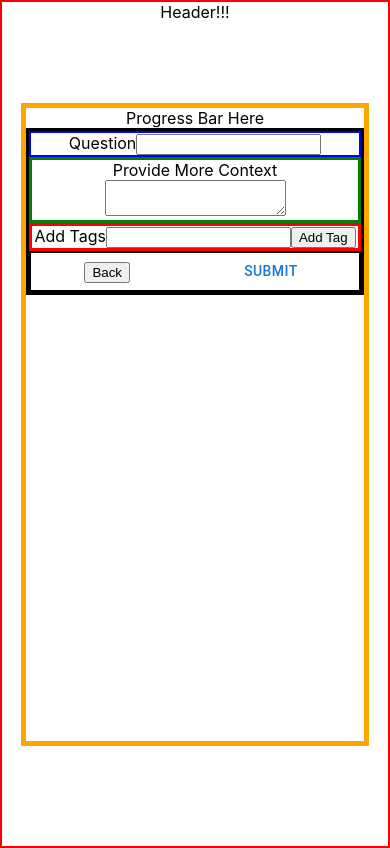
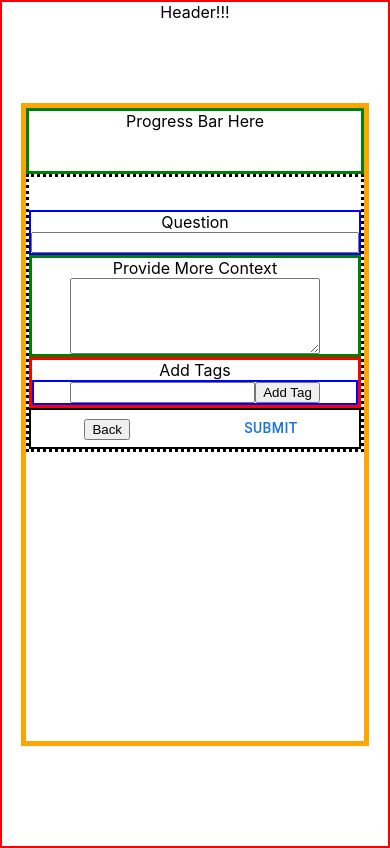
Before and after one commit to mental-health-org/mental-health-fe, a React (Create React App) app: page /#/ask in a window 390 px wide. Built offline with nearby package versions, Linux system fonts and the light colour scheme.

Commit message:
Add responsiveness

```diff
--- a/src/components/newQuestionForm/NewQuestionForm.tsx
+++ b/src/components/newQuestionForm/NewQuestionForm.tsx
@@ -74,6 +74,7 @@ const NewQuestionForm: React.FC<NewQuestionFormProps> = ({ changeIsSubmittedToTr
           <div className='BodyInput--container'>
             <label>Provide More Context</label>
             <textarea
+            className='BodyInput--textarea'
               name='body'
               value={body}
               onChange={event => setBody(event.target.value)}
@@ -82,6 +83,7 @@ const NewQuestionForm: React.FC<NewQuestionFormProps> = ({ changeIsSubmittedToTr
 
           <div className='TagInput--container'>
             <label>Add Tags</label>
+                <div className='TagInputAndButton--container'>
                 <input
                   type="text"
                   name="tag-input"
@@ -89,6 +91,7 @@ const NewQuestionForm: React.FC<NewQuestionFormProps> = ({ changeIsSubmittedToTr
                   onChange={event => setNewTag(event.target.value)}
                 />
                 <button onClick={event => handleAddTag(event)}>Add Tag</button>
+              </div>
           </div>
 
           <TagsContainer allTags={tags} removeTag={removeTag}/>
--- a/src/styles/NewQuestionForm.scss
+++ b/src/styles/NewQuestionForm.scss
@@ -11,8 +11,14 @@
   flex-direction: column;
 }
 
+.ProgressBar--container {
+  border: solid green 3px;
+  height: 60px;
+}
+
 .QuestionForm--form {
-  border: solid black 3px;
+  border: dotted black 3px;
+  height: 75%;
   display: flex;
   flex-direction: column;
   justify-content: space-evenly;
@@ -20,14 +26,31 @@
 
 .TitleInput--container {
   border: solid blue 2px;
+  margin-top: 10%;
+  display: flex;
+  flex-direction: column;
 }
 
 .BodyInput--container {
   border: solid green 3px;
+  display: flex;
+  flex-direction: column;
+  align-items: center;
+}
+
+.BodyInput--textarea {
+  width: 75%;
+  height: 70px;
 }
 
 .TagInput--container {
   border: solid red 3px;
+}
+
+.TagInputAndButton--container {
+  border: solid blue 2px;
+  display: flex;
+  justify-content: center;
 }
 
 .FormButtons--container {
```
Lines whose indentation alone changed are shown as unchanged.
